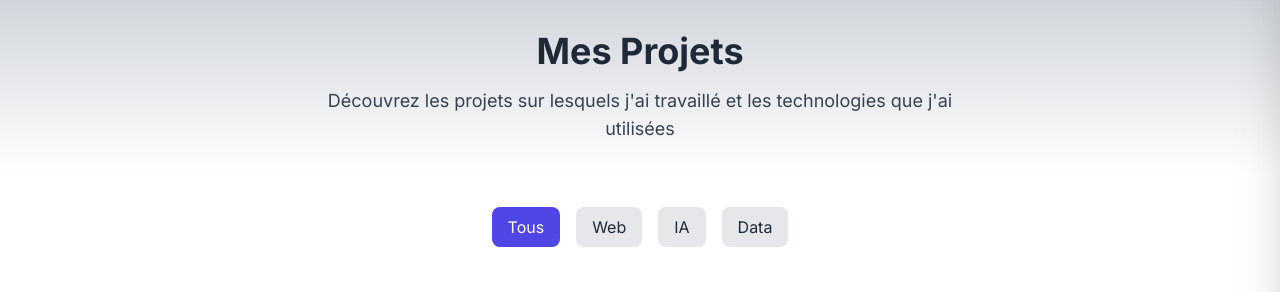
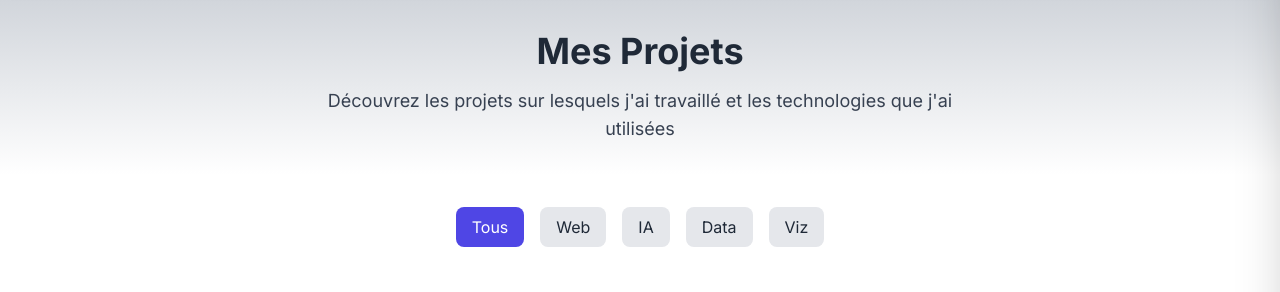
Before and after one commit to TAREBSofiane/MyPortfolio, a Flask app: page /projects in a window 1280 px wide. Shown: the part 81-373 px from the top of the page. Run offline with Flask 3, Linux system fonts and the light colour scheme; some libraries are stand-ins or nearby versions.

Commit message:
Update projects.html

```diff
--- a/app/templates/projects.html
+++ b/app/templates/projects.html
@@ -19,6 +19,7 @@
       <button class="filter-btn px-4 py-2 rounded-lg bg-gray-200 dark:bg-gray-700 hover:bg-gray-300 dark:hover:bg-gray-600 transition-colors duration-300" data-filter="web">Web</button>
       <button class="filter-btn px-4 py-2 rounded-lg bg-gray-200 dark:bg-gray-700 hover:bg-gray-300 dark:hover:bg-gray-600 transition-colors duration-300" data-filter="ai">IA</button>
       <button class="filter-btn px-4 py-2 rounded-lg bg-gray-200 dark:bg-gray-700 hover:bg-gray-300 dark:hover:bg-gray-600 transition-colors duration-300" data-filter="data">Data</button>
+      <button class="filter-btn px-4 py-2 rounded-lg bg-gray-200 dark:bg-gray-700 hover:bg-gray-300 dark:hover:bg-gray-600 transition-colors duration-300" data-filter="data_viz">Viz</button>
     </div>
 
     <!-- Liste des projets -->
```
